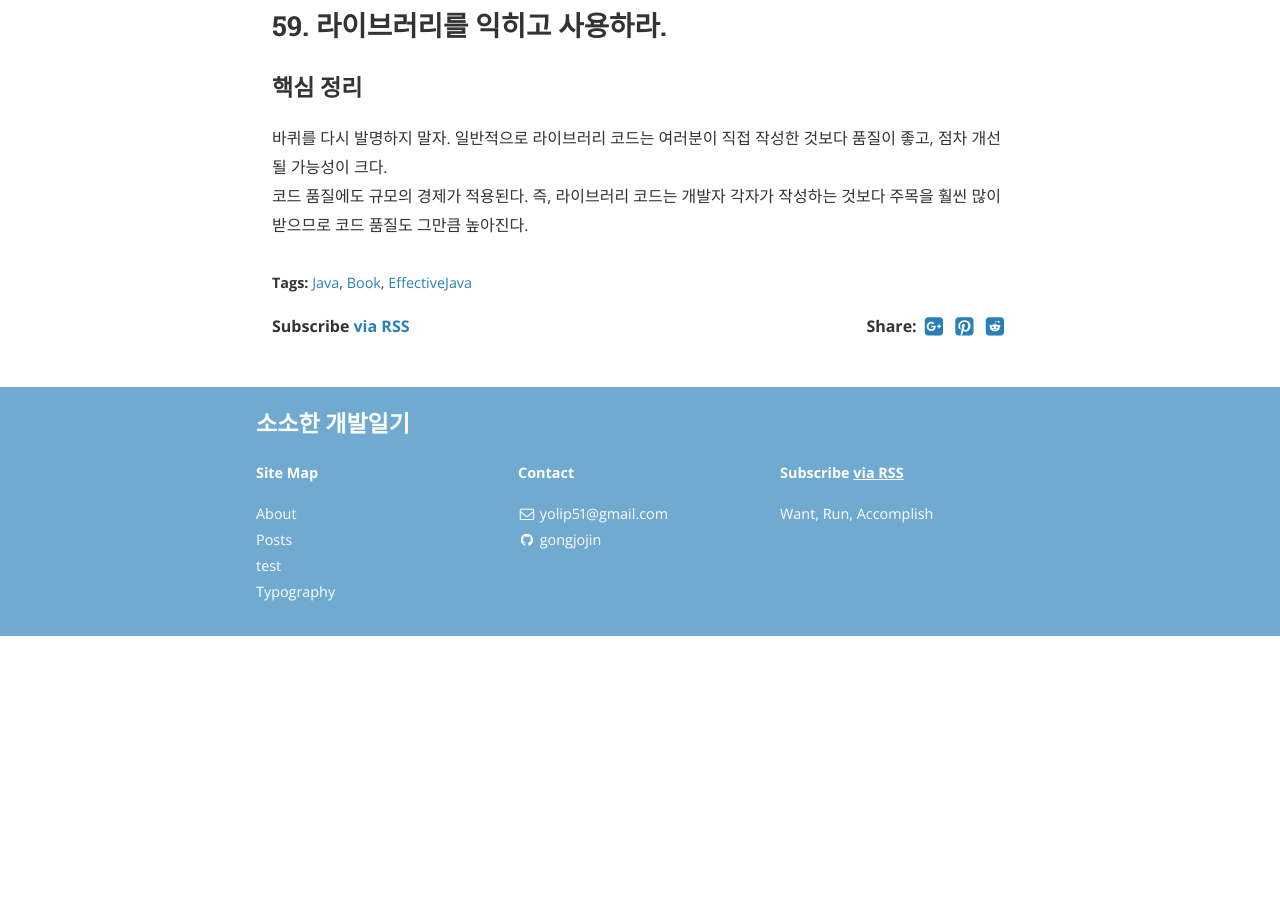
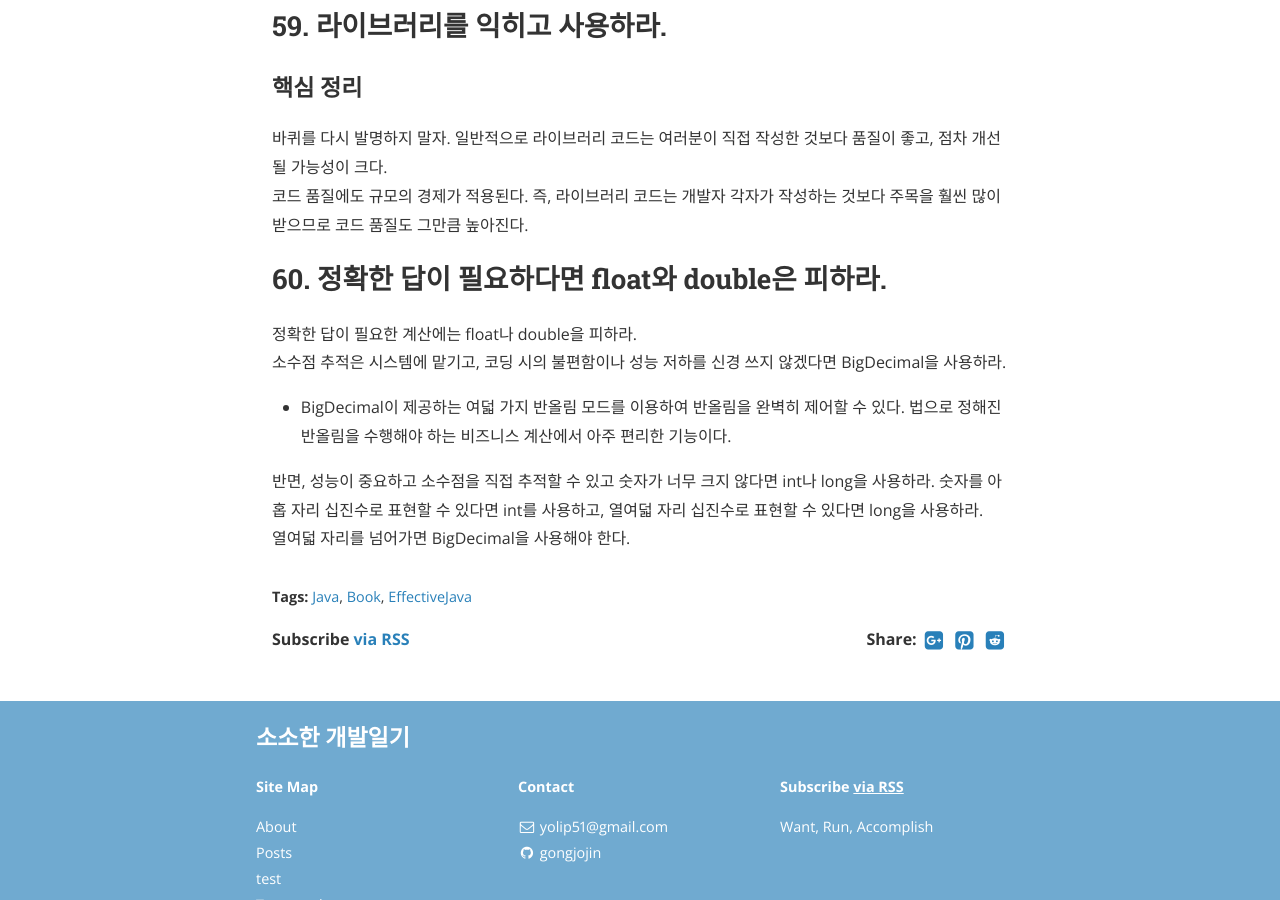
Before and after one commit to gonghojin/gonghojin.github.io, a Jekyll site: the page built from _posts/book/java/effectiveJava/2019-11-23-effectiveJava.md, in a window 1280 px wide and 900 px high, scrolled down 1166 px. Built offline with Jekyll 4.4.1, drawn with Linux system fonts in a browser that asks for light colours; nearby versions of some CDN libraries; comment, search, counter and statistics services are not loaded; before the commit the page ends 1802 px from its top, so only the background shows below that.

Commit message:
Add: 이펙티브자바_60.정확한 답이 필요하다면 float와 double은 피하라

```diff
--- a/_posts/book/java/effectiveJava/2019-11-23-effectiveJava.md
+++ b/_posts/book/java/effectiveJava/2019-11-23-effectiveJava.md
@@ -26,3 +26,11 @@ cover:  "/assets/instacode.png"
 ### 핵심 정리
 바퀴를 다시 발명하지 말자. 일반적으로 라이브러리 코드는 여러분이 직접 작성한 것보다 품질이 좋고, 점차 개선될 가능성이 크다.
 코드 품질에도 규모의 경제가 적용된다. 즉, 라이브러리 코드는 개발자 각자가 작성하는 것보다 주목을 훨씬 많이 받으므로 코드 품질도 그만큼 높아진다.
+
+## 60. 정확한 답이 필요하다면 float와 double은 피하라.
+정확한 답이 필요한 계산에는 float나 double을 피하라.
+소수점 추적은 시스템에 맡기고, 코딩 시의 불편함이나 성능 저하를 신경 쓰지 않겠다면 BigDecimal을 사용하라.
++ BigDecimal이 제공하는 여덟 가지 반올림 모드를 이용하여 반올림을 완벽히 제어할 수 있다. 법으로 정해진 반올림을 수행해야 하는 비즈니스 계산에서 아주 편리한 기능이다.
+
+반면, 성능이 중요하고 소수점을 직접 추적할 수 있고 숫자가 너무 크지 않다면 int나 long을 사용하라. 숫자를 아홉 자리 십진수로 표현할 수 있다면 int를 사용하고, 열여덟 자리 십진수로 표현할 수 있다면 long을 사용하라.
+열여덟 자리를 넘어가면 BigDecimal을 사용해야 한다.
```
